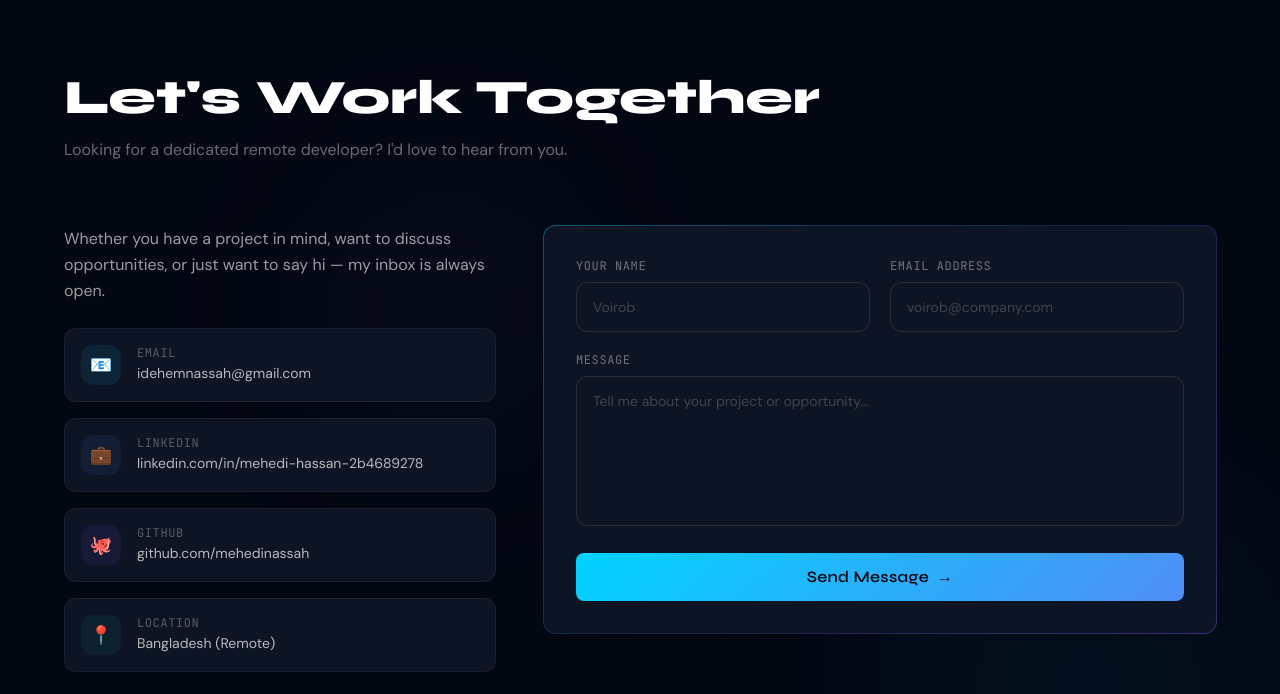
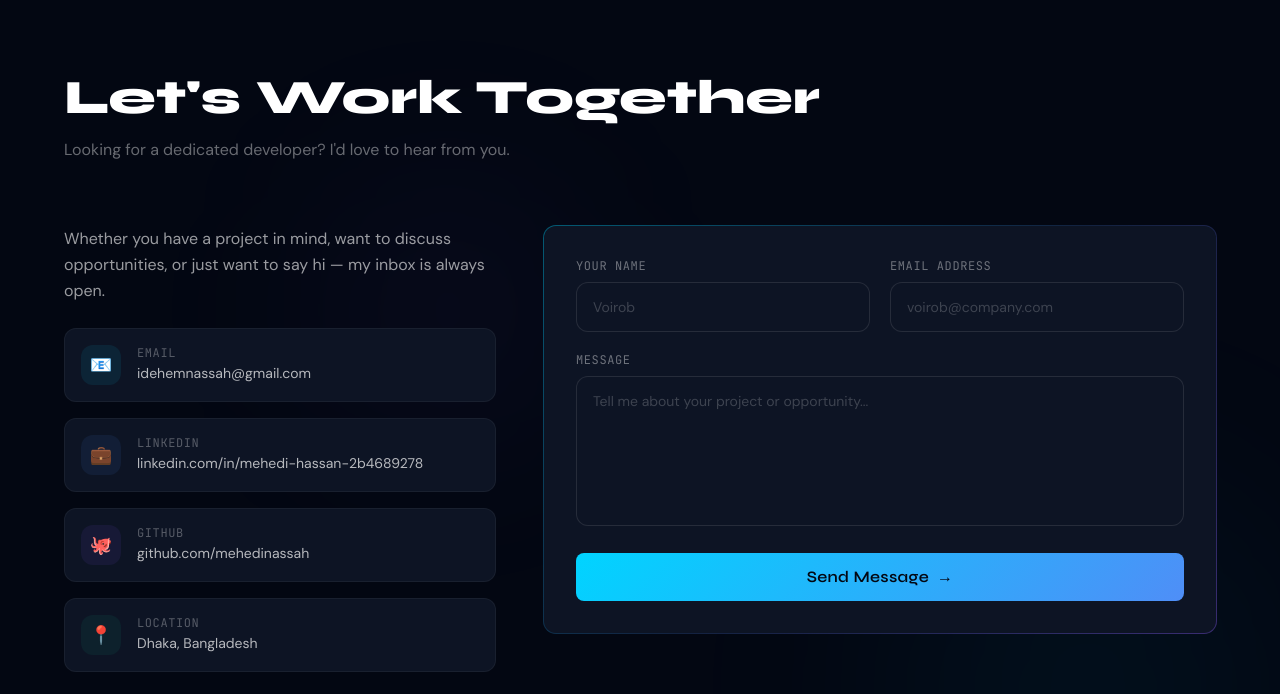
Before and after one commit to mehedinassah/portfolio, a React (Create React App) app in the folder frontend/: page / in a window 1280 px wide. Shown: the part 4640-5334 px from the top of the page. Built offline with nearby package versions, Linux system fonts and the light colour scheme; no server answers.

Commit message:
minor changes in contact section

```diff
--- a/frontend/src/components/Contact.jsx
+++ b/frontend/src/components/Contact.jsx
@@ -59,7 +59,7 @@ export default function Contact() {
             Let's Work Together
           </h2>
           <p className="text-white/40 max-w-lg font-body">
-            Looking for a dedicated remote developer? I'd love to hear from you.
+            Looking for a dedicated developer? I'd love to hear from you.
           </p>
         </div>
 
@@ -97,7 +97,7 @@ export default function Contact() {
                 {
                   icon: "📍",
                   label: "Location",
-                  value: "Bangladesh (Remote)",
+                  value: "Dhaka, Bangladesh",
                   href: null,
                   color: "#10b981",
                 },
```
